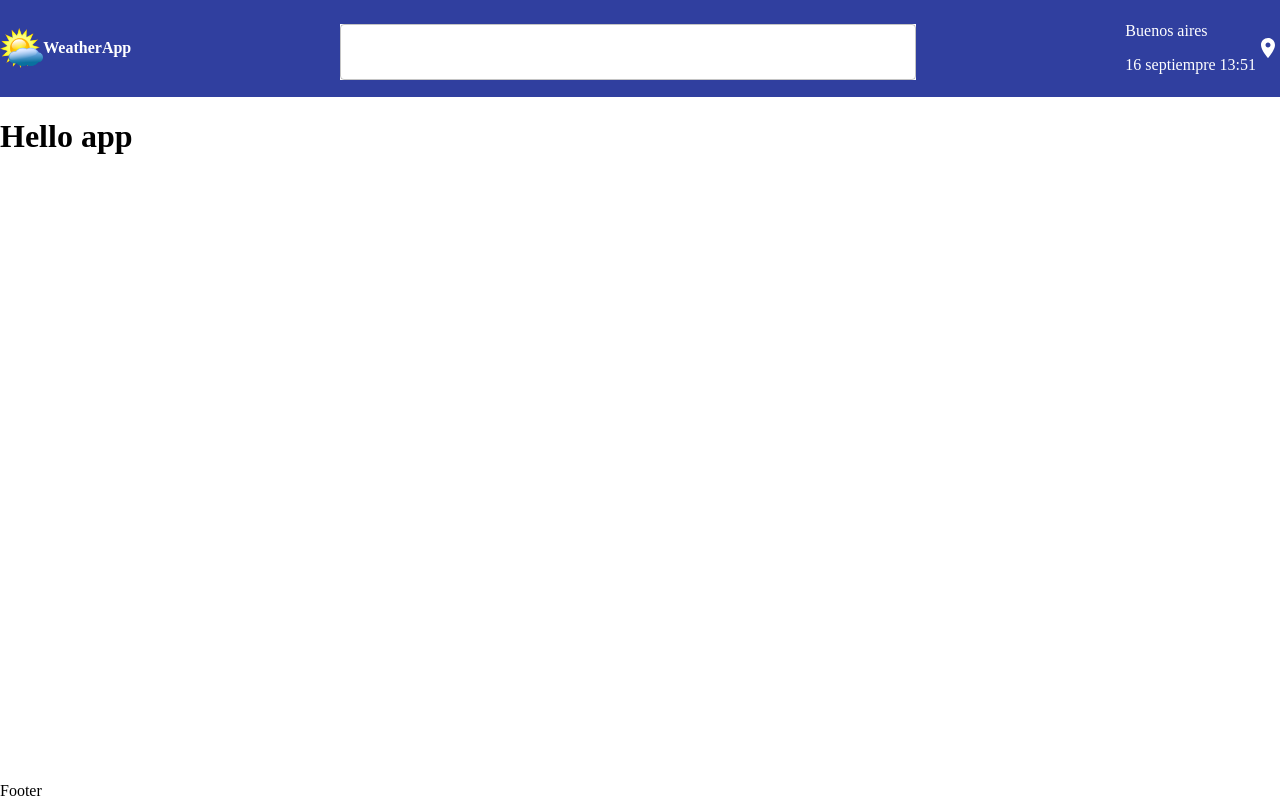
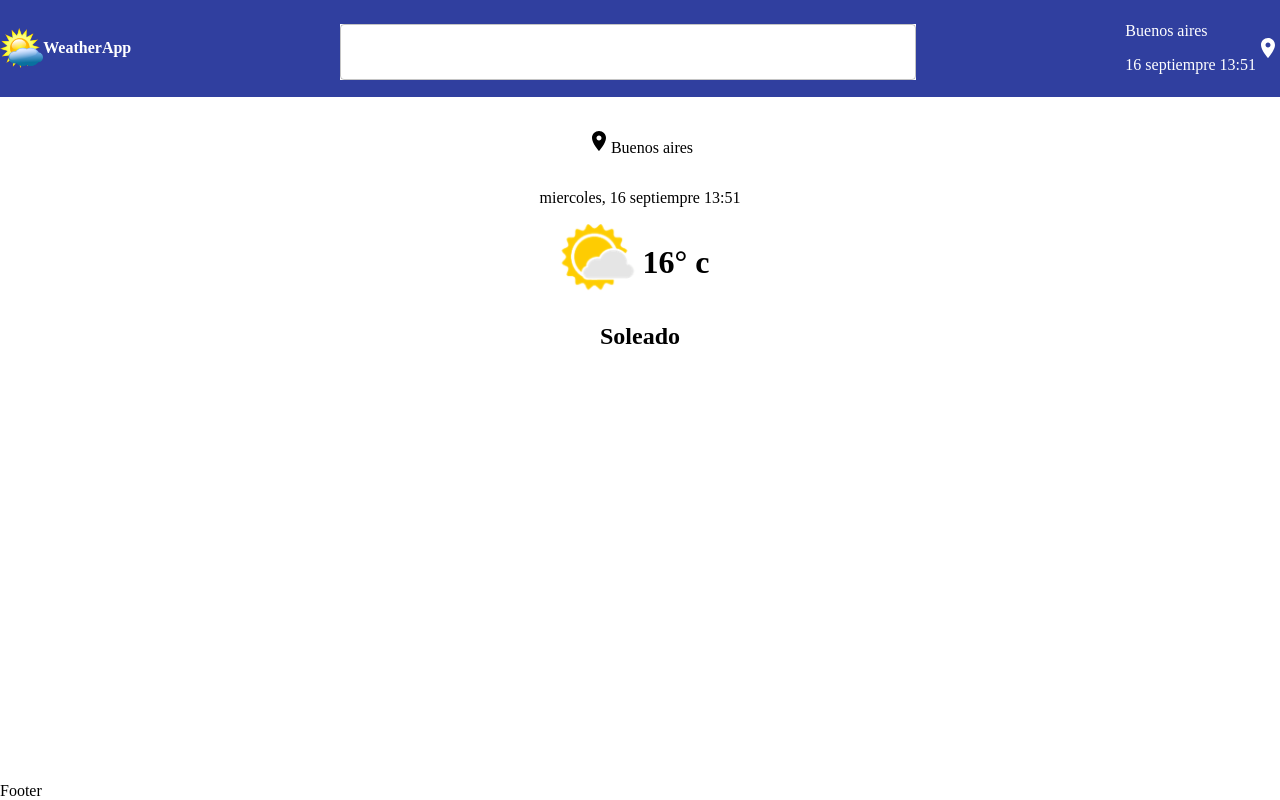
Before and after one commit to Danswar/Weather-App-Test, a React (Create React App) app: page / in a window 1280 px wide. Built offline with nearby package versions, Linux system fonts and the light colour scheme.

Commit message:
basic styled of LocalWeather component

```diff
--- a/src/App.js
+++ b/src/App.js
@@ -8,12 +8,13 @@ import { ThemeProvider } from "styled-components";
 // Intenal dependencies
 import MainLayout from "components/MainLayout";
 import theme from "theme";
+import LocalWeather from "components/LocalWeather";
 
 const App = () => {
   return (
     <ThemeProvider theme={theme}>
       <MainLayout>
-        <h1>Hello app</h1>
+        <LocalWeather />
       </MainLayout>
     </ThemeProvider>
   );
--- /dev/null
+++ b/src/components/LocalWeather/index.js
@@ -0,0 +1,45 @@
+// LocalWeather.js
+// Component to display wheather data for current day on current location
+
+// External dependencies
+import React from "react";
+import LocationOnIcon from "@material-ui/icons/LocationOn";
+import PropTypes from "prop-types";
+
+// Internal dependencies
+import {
+  LocalWeatherContainer,
+  LocationContainer,
+  ImageWidget,
+  WeatherWidgetContainer,
+  Temperature,
+  Title,
+  WeatherState,
+} from "./styles";
+import weatherImg from "assets/sun-with-cloud.png";
+
+const LocalWeather = (props) => {
+  return (
+    <LocalWeatherContainer>
+      <LocationContainer>
+        <p>
+          <LocationOnIcon />
+          Buenos aires
+        </p>
+        <p>miercoles, 16 septiempre 13:51</p>
+      </LocationContainer>
+
+      <WeatherWidgetContainer>
+        <Temperature>
+          <ImageWidget src={weatherImg} />
+          <Title>16° c</Title>
+        </Temperature>
+        <WeatherState>Soleado</WeatherState>
+      </WeatherWidgetContainer>
+    </LocalWeatherContainer>
+  );
+};
+
+LocalWeather.propTypes = {};
+
+export default LocalWeather;
--- /dev/null
+++ b/src/components/LocalWeather/styles.js
@@ -0,0 +1,44 @@
+import styled from "styled-components";
+
+const LocalWeatherContainer = styled.div`
+  padding: 1rem;
+  display: flex;
+  flex-direction: column;
+  align-items: center;
+`;
+
+const LocationContainer = styled.div`
+  display: flex;
+  flex-wrap: no-wrap;
+  flex-direction: column;
+  align-items: center;
+  color: ${({ theme }) => theme.palette.common.black};
+`;
+
+const ImageWidget = styled.img`
+  width: 6rem;
+`;
+
+const WeatherWidgetContainer = styled.div``;
+
+const Temperature = styled.div`
+  padding-right: 1.5rem;
+  display: flex;
+  align-items: center;
+`;
+
+const Title = styled.h1``;
+
+const WeatherState = styled.h2`
+  text-align: center;
+`;
+
+export {
+  LocationContainer,
+  LocalWeatherContainer,
+  WeatherWidgetContainer,
+  ImageWidget,
+  Temperature,
+  Title,
+  WeatherState,
+};
```
Also changed, not shown: src/assets/sun-with-cloud.png (added).
